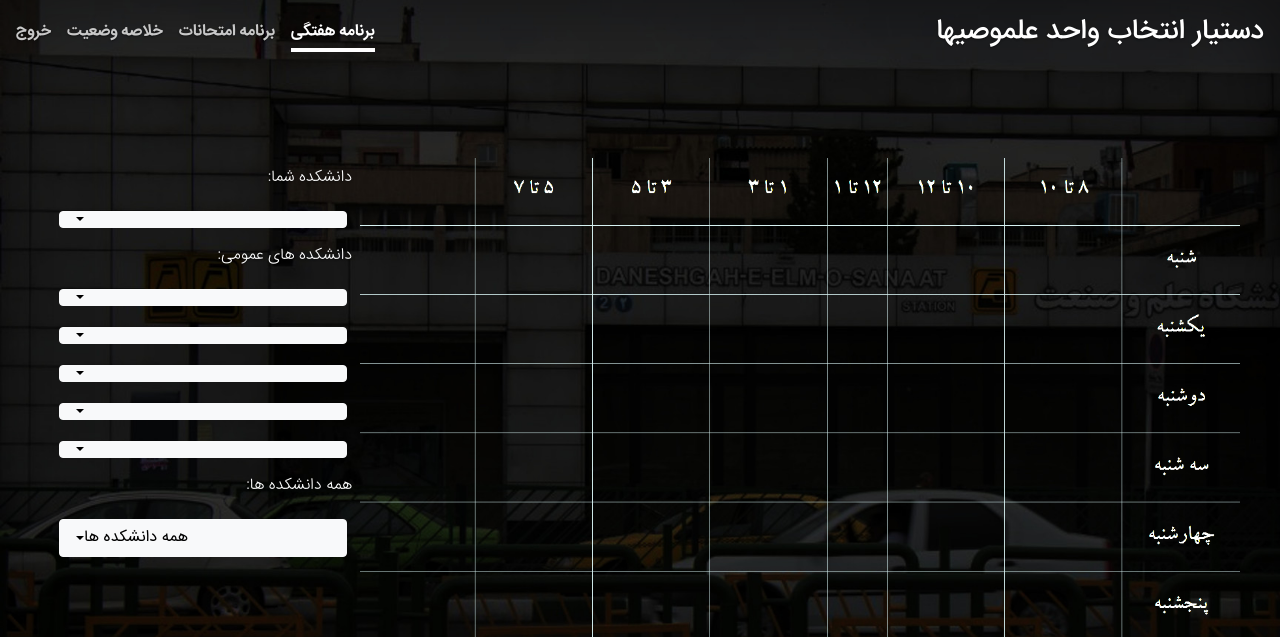
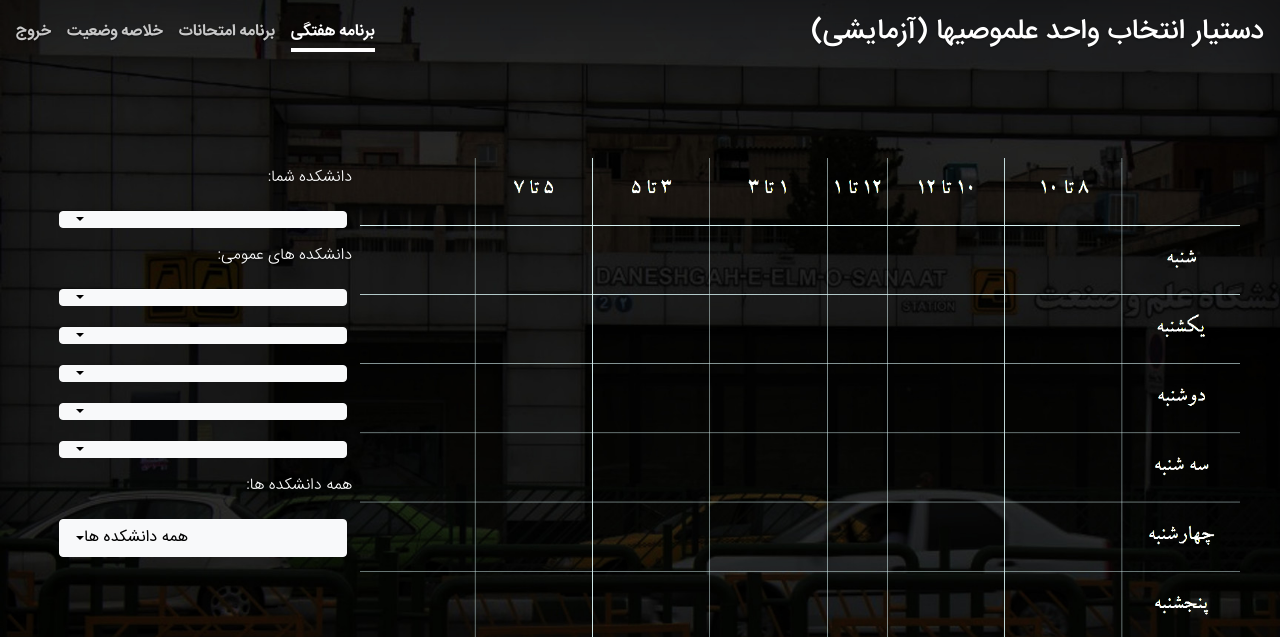
Before and after one commit to m2-farzan/elmos, a Flask app: template templates/schedule.html in a window 1280 px wide. Shown: the top 637 px of the page. Run offline with Flask 2, Linux system fonts and the light colour scheme; the template is opened without the code that fills it, so the values that code supplies are empty; some libraries are stand-ins or nearby versions.

```diff
--- a/templates/schedule.html
+++ b/templates/schedule.html
@@ -14,7 +14,7 @@
     <header class="masthead mb-auto">
         <div class="inner">
           <h3 class="masthead-brand">
-            <a href="/">دستیار انتخاب واحد علموصیها</a>
+            <a href="/">دستیار انتخاب واحد علموصیها (آزمایشی)</a>
             <small id="connecting" class="sync invisible">در حال همگام سازی...</small>
           </h3>
           <nav class="nav nav-masthead justify-content-center">
```
